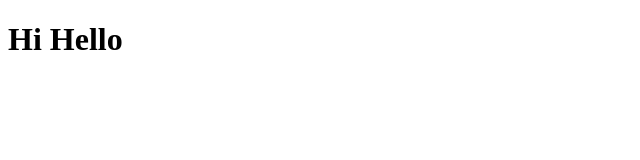
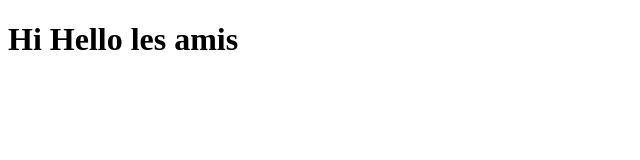
Before and after one commit to bahalphasaliou/Hello, a plain HTML site: page index.html in a window 1280 px wide. Shown: the whole page, without its empty margins (0-640 px from the left). Drawn offline with Linux system fonts and the light colour scheme.

Commit message:
message modifié

```diff
--- a/index.html
+++ b/index.html
@@ -15,7 +15,7 @@
     </style>
     <meta charset="utf-8">
     <body>
-        <h1>Hi Hello</h1>
+        <h1>Hi Hello les amis</h1>
     </body>
 
 </html>
```
